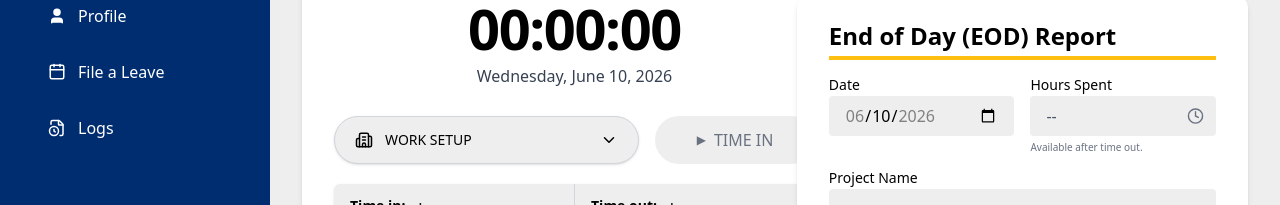
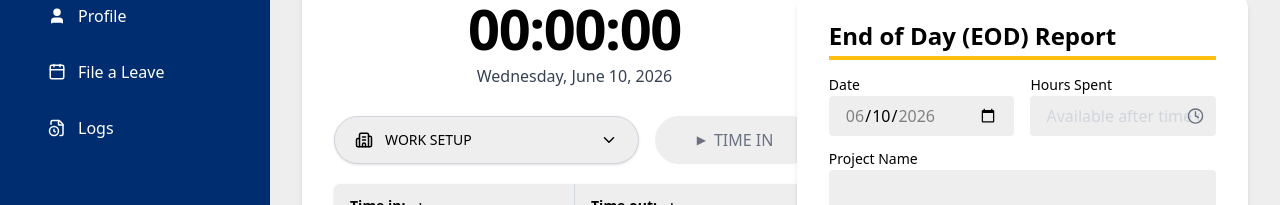
Before and after one commit to Eem-Key/Intern-Self-Service-Platform-ISS, a React (Vite) app in the folder apps/client/: page /intern/dashboard in a window 1280 px wide. Shown: the part 284-489 px from the top of the page. Built offline with nearby package versions, Linux system fonts and the light colour scheme; no server answers; sample sign-in values are in the browser's storage.

Commit message:
update layout

```diff
--- a/apps/client/src/features/dashboard/intern/components/EODReportCard.tsx
+++ b/apps/client/src/features/dashboard/intern/components/EODReportCard.tsx
@@ -165,10 +165,10 @@ function EODReportCard() {
           <div>
             <label className="text-sm">Hours Spent</label>
             <div className="relative">
-              <input type="text" value={hasTimedOut ? formValues.hoursSpent : '--'} disabled className="h-10 w-full rounded bg-[#eeeeee] px-4 text-sm text-gray-600 outline-none"/>
+              <input type="text" value={hasTimedOut ? formValues.hoursSpent : 'Available after time out.'} disabled className="h-10 w-full rounded bg-[#eeeeee] px-4 text-[8px] text-gray-300 outline-none"/>
               <Clock size={17} className="absolute right-3 top-1/2 -translate-y-1/2 text-gray-500" />
             </div>
-            {!hasTimedOut && <p className="mt-1 text-[10px] text-gray-500">Available after time out.</p>}
+
           </div>
         </div>
 
```
